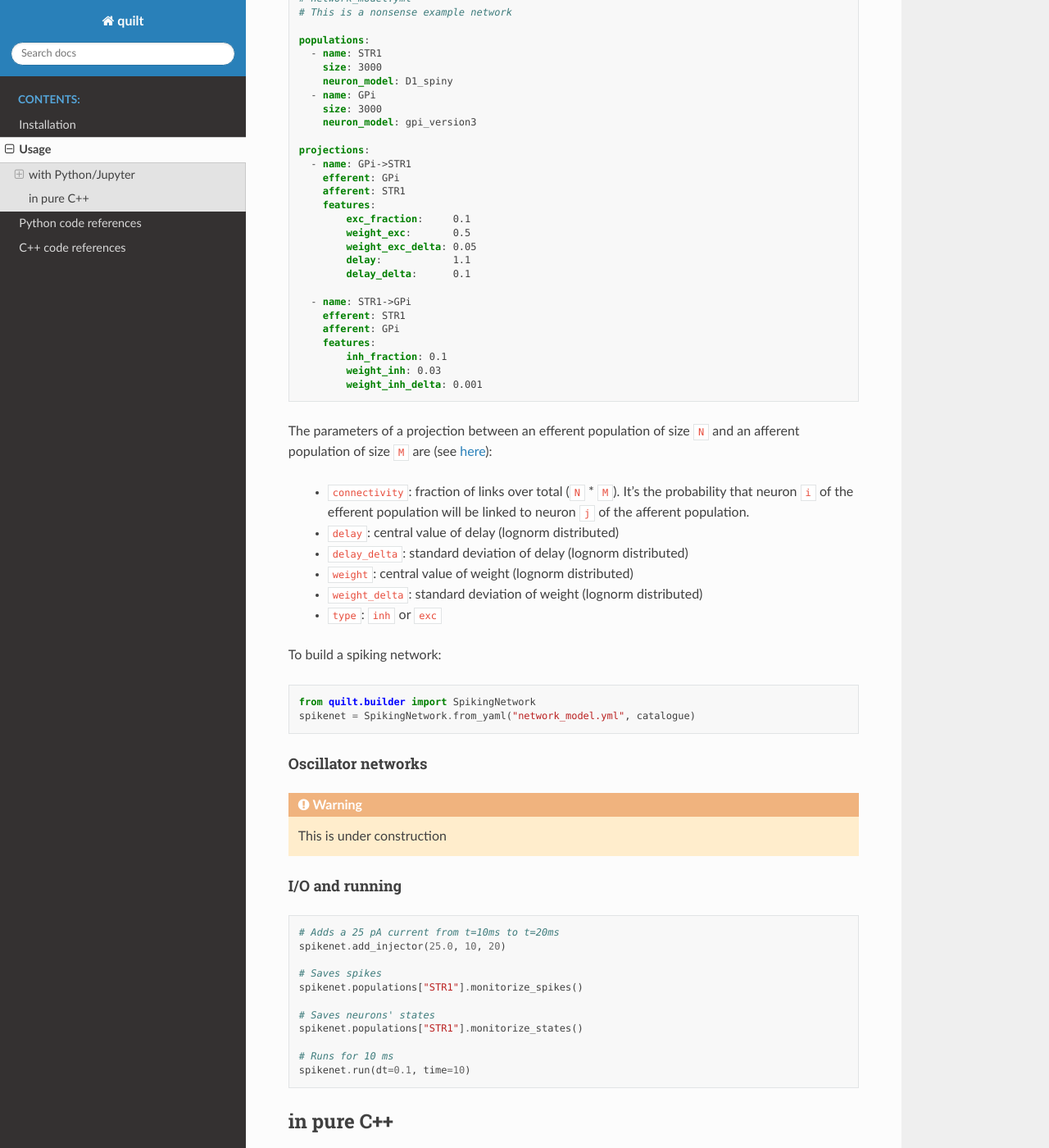
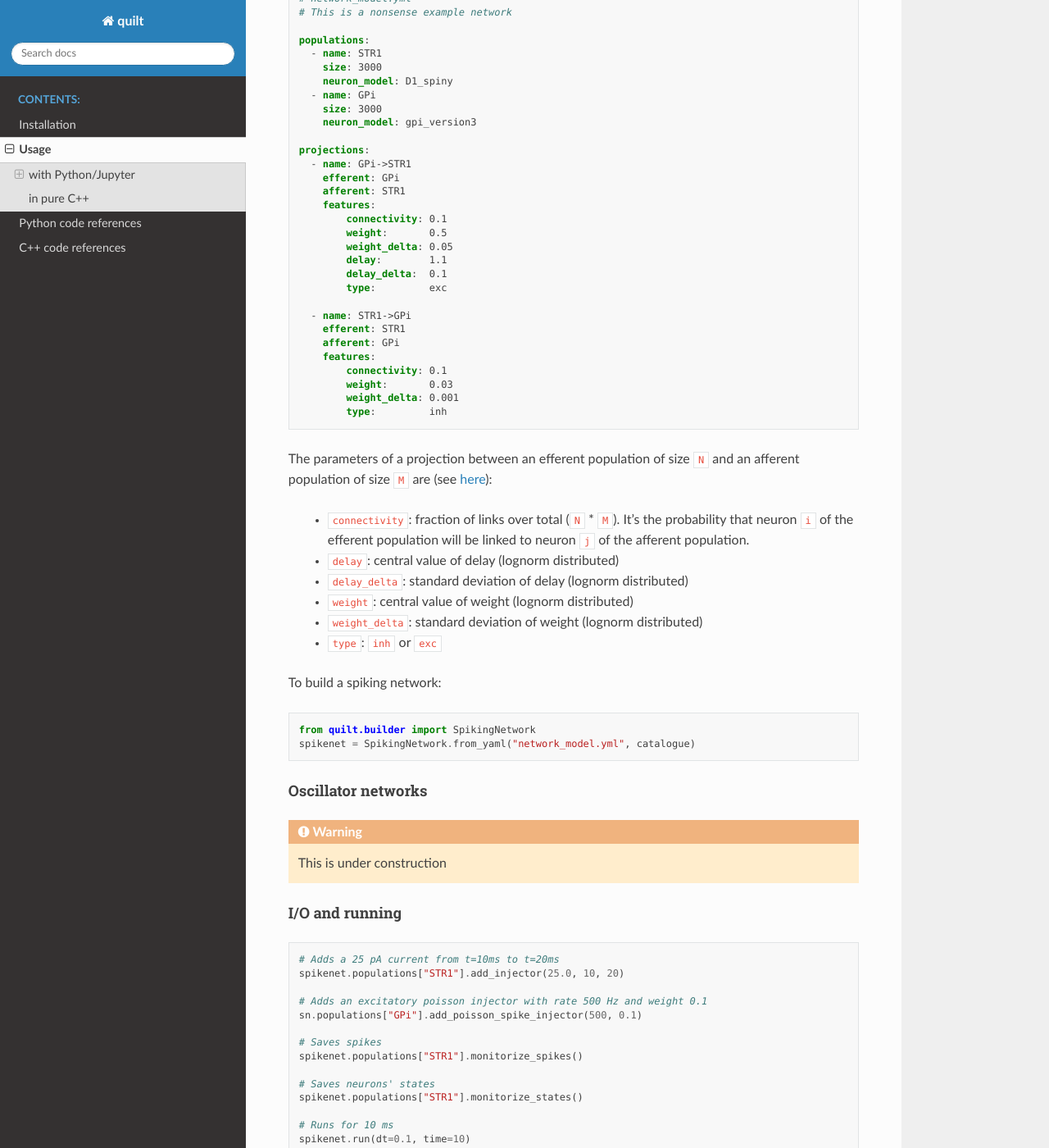
Before and after one commit to djanloo/quilt, a Sphinx documentation site: the page built from docs/usage.rst, in a window 1280 px wide and 1400 px high, scrolled down 1125 px. Shown: the whole window at 82% size. Built offline with Sphinx 7.4.7 and the Read the Docs theme 2.0.0, drawn with Linux system fonts in a browser that asks for light colours; some of the changed lines change nothing that is shown.

Commit message:
docs misnor

```diff
--- a/docs/usage.rst
+++ b/docs/usage.rst
@@ -69,19 +69,21 @@ Each population uses a model defined in a catalogue.
         efferent: GPi
         afferent: STR1
         features:
-            exc_fraction:     0.1
-            weight_exc:       0.5
-            weight_exc_delta: 0.05
-            delay:            1.1
-            delay_delta:      0.1
+            connectivity: 0.1
+            weight:       0.5
+            weight_delta: 0.05
+            delay:        1.1
+            delay_delta:  0.1
+            type:         exc
 
       - name: STR1->GPi
         efferent: STR1
         afferent: GPi
         features:
-            inh_fraction: 0.1
-            weight_inh: 0.03
-            weight_inh_delta: 0.001
+            connectivity: 0.1
+            weight:       0.03
+            weight_delta: 0.001
+            type:         inh
 
 The parameters of a projection between an efferent population of size ``N`` and an afferent population of size ``M`` are (see `here <https://github.com/djanloo/quilt/issues/2>`_):
 
@@ -114,7 +116,10 @@ I/O and running
 .. code-block:: python
 
     # Adds a 25 pA current from t=10ms to t=20ms
-    spikenet.add_injector(25.0, 10, 20)
+    spikenet.populations["STR1"].add_injector(25.0, 10, 20)
+
+    # Adds an excitatory poisson injector with rate 500 Hz and weight 0.1
+    sn.populations["GPi"].add_poisson_spike_injector(500, 0.1)
 
     # Saves spikes
     spikenet.populations["STR1"].monitorize_spikes()
```
